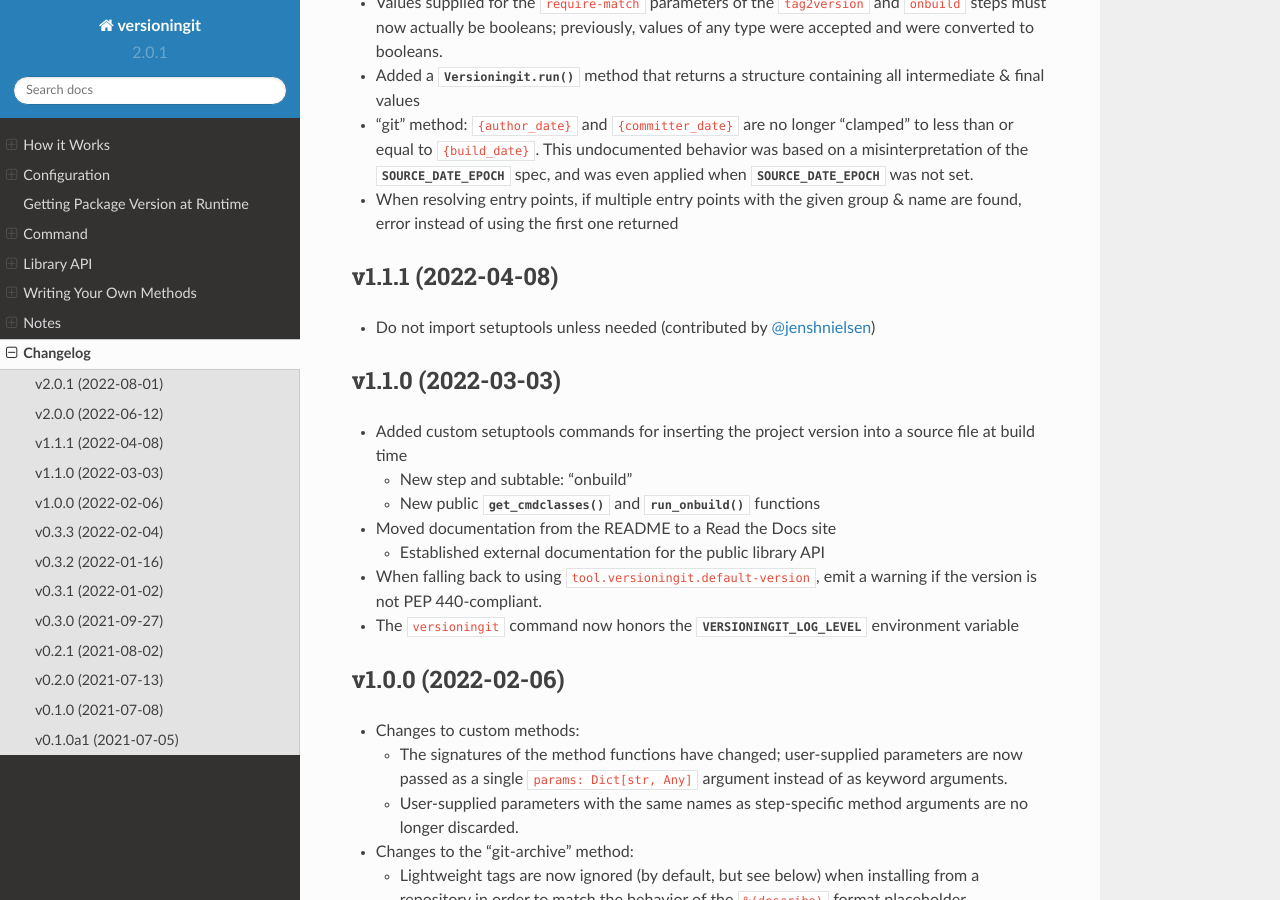
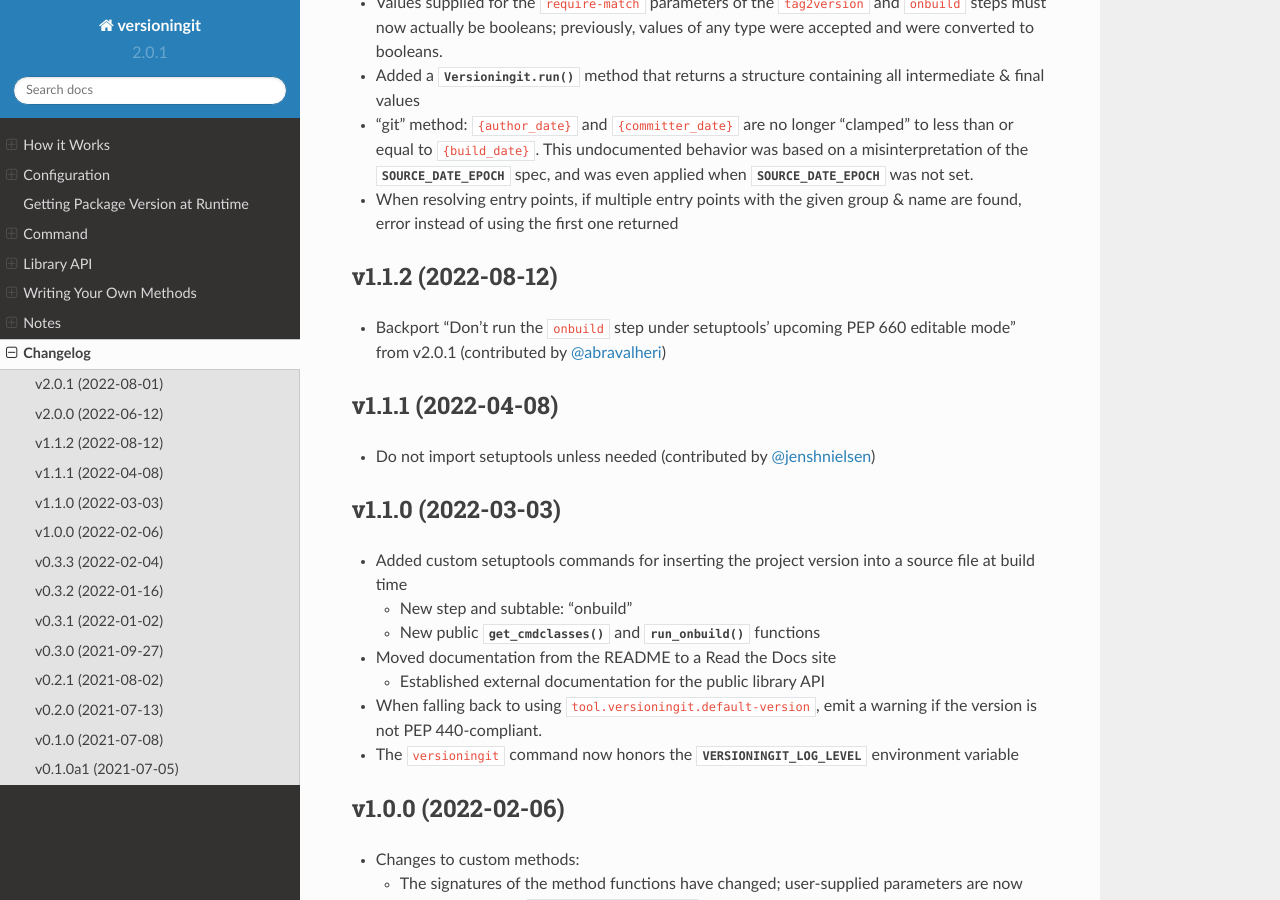
Before and after one commit to jwodder/versioningit, a Sphinx documentation site: the page built from docs/changelog.rst, in a window 1280 px wide and 900 px high, scrolled down 870 px. Built offline with Sphinx 7.4.7 and the Read the Docs theme 2.0.0, drawn with Linux system fonts in a browser that asks for light colours.

Commit message:
[skip ci] Add v1.1.2 to CHANGELOG

```diff
--- a/docs/changelog.rst
+++ b/docs/changelog.rst
@@ -59,6 +59,13 @@
 
 - When resolving entry points, if multiple entry points with the given group &
   name are found, error instead of using the first one returned
+
+
+v1.1.2 (2022-08-12)
+-------------------
+- Backport "Don't run the ``onbuild`` step under setuptools' upcoming PEP 660
+  editable mode" from v2.0.1 (contributed by `@abravalheri
+  <https://github.com/abravalheri>`_)
 
 
 v1.1.1 (2022-04-08)
```
Also changed, not shown: CHANGELOG.md (+6 -0 lines).
